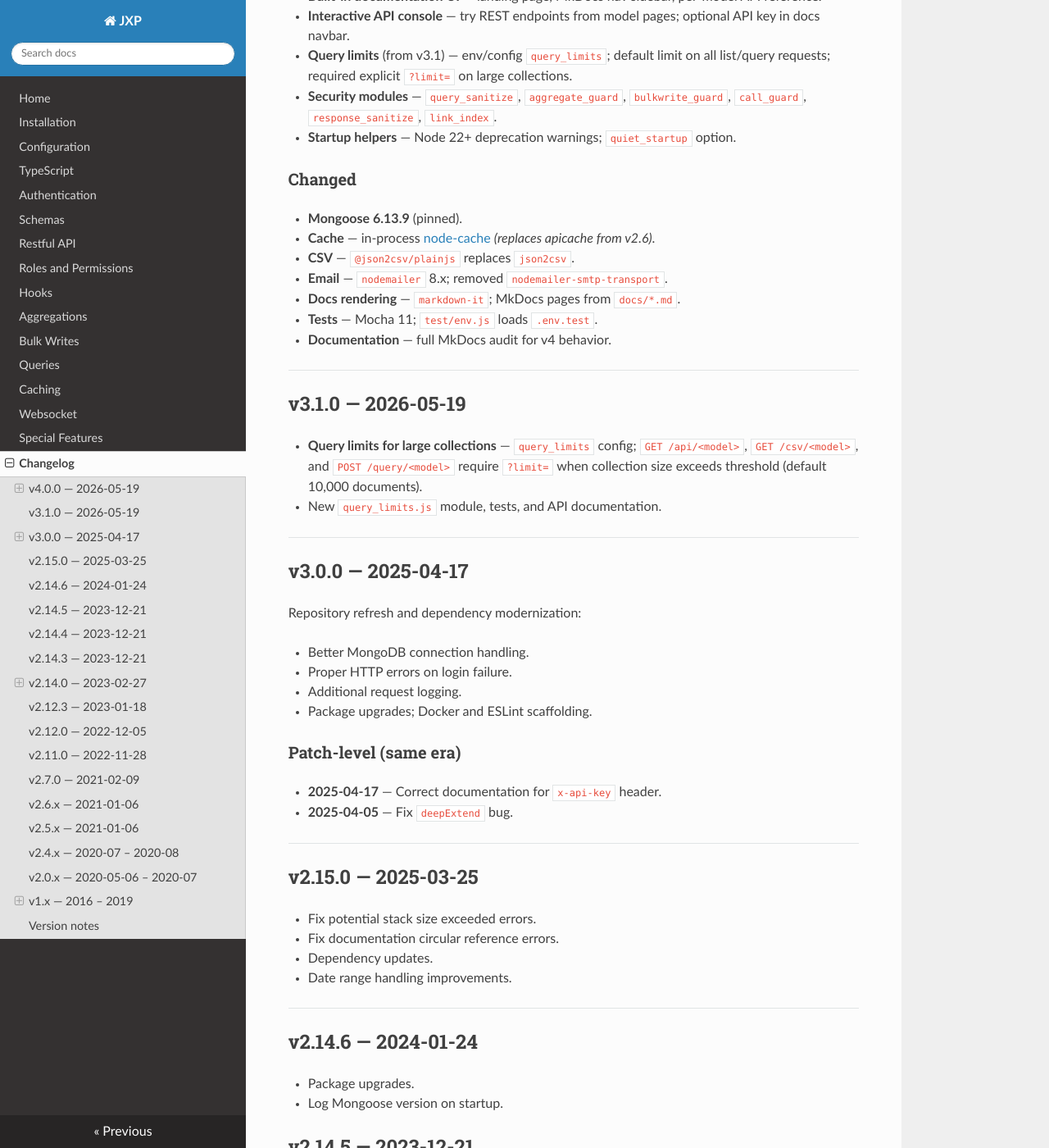
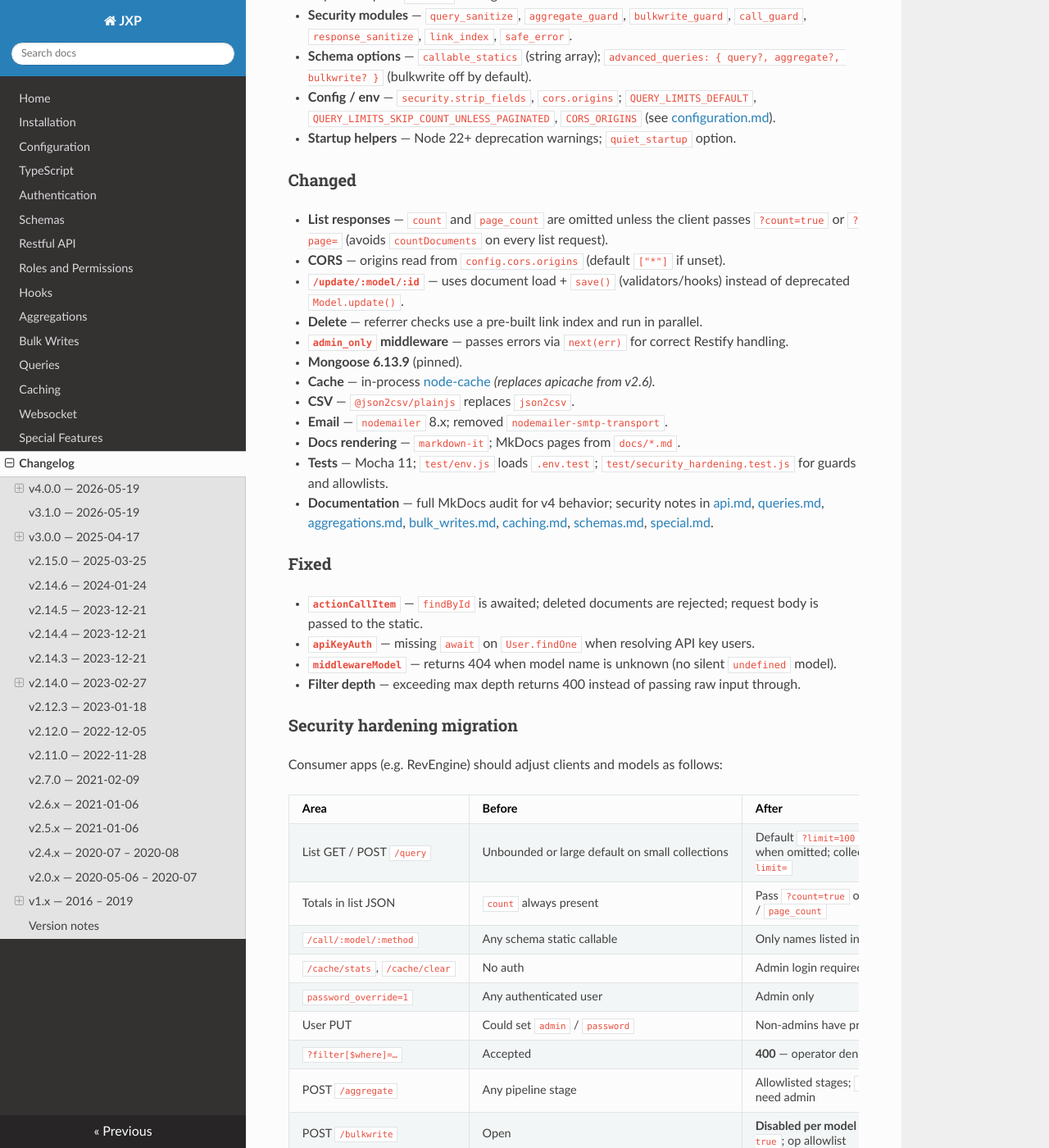
Before and after one commit to WorkSpaceMan/jxp, an MkDocs documentation site: the page built from docs/changelog.md, in a window 1280 px wide and 1400 px high, scrolled down 972 px. Shown: the whole window at 82% size. Built offline with MkDocs 1.6.1, drawn with Linux system fonts in a browser that asks for light colours; nearby versions of some CDN libraries; some of the changed text lies outside the part shown.

Commit message:
Update changelog with latest changes

````diff
--- a/docs/changelog.md
+++ b/docs/changelog.md
@@ -4,11 +4,11 @@ Notable changes to [JXP](https://github.com/WorkSpaceMan/jxp).
 
 ## v4.0.0 — 2026-05-19
 
-Major release: complete TypeScript rewrite and configuration overhaul. *(Published on local `master`; push to GitHub pending.)*
+Major release: complete TypeScript rewrite and configuration overhaul.
 
 ### Breaking changes
 
-- **Security hardening (4.0)** — default `?limit=100` on list/query endpoints; `/call` requires `callable_statics` on each model; cache admin routes require admin auth; `password_override` is admin-only; dangerous Mongo operators blocked in filters; aggregation/bulkwrite allowlists; passwords stripped from list responses.
+- **Security hardening (4.0)** — see [migration](#security-hardening-migration) below.
 - **No `config` package** — configuration via `.env` / environment variables and `jxp/libs/load-config` (compiled to `dist/libs/load-config.js`). Removed `/config/*.json` and [node-config](https://www.npmjs.com/package/config).
 - **TypeScript** — framework source under `src/`; npm package ships compiled `dist/` with `.d.ts` types.
 - **Build step required** — `npm run build` (runs on `npm install` via `prepare`).
@@ -26,18 +26,59 @@ Major release: complete TypeScript rewrite and configuration overhaul. *(Publish
 - **Built-in documentation UI** — landing page, MkDocs nav sidebar, per-model API reference.
 - **Interactive API console** — try REST endpoints from model pages; optional API key in docs navbar.
 - **Query limits** (from v3.1) — env/config `query_limits`; default limit on all list/query requests; required explicit `?limit=` on large collections.
-- **Security modules** — `query_sanitize`, `aggregate_guard`, `bulkwrite_guard`, `call_guard`, `response_sanitize`, `link_index`.
+- **Security modules** — `query_sanitize`, `aggregate_guard`, `bulkwrite_guard`, `call_guard`, `response_sanitize`, `link_index`, `safe_error`.
+- **Schema options** — `callable_statics` (string array); `advanced_queries: { query?, aggregate?, bulkwrite? }` (bulkwrite off by default).
+- **Config / env** — `security.strip_fields`, `cors.origins`; `QUERY_LIMITS_DEFAULT`, `QUERY_LIMITS_SKIP_COUNT_UNLESS_PAGINATED`, `CORS_ORIGINS` (see [configuration.md](configuration.md)).
 - **Startup helpers** — Node 22+ deprecation warnings; `quiet_startup` option.
 
 ### Changed
 
+- **List responses** — `count` and `page_count` are omitted unless the client passes `?count=true` or `?page=` (avoids `countDocuments` on every list request).
+- **CORS** — origins read from `config.cors.origins` (default `["*"]` if unset).
+- **`/update/:model/:id`** — uses document load + `save()` (validators/hooks) instead of deprecated `Model.update()`.
+- **Delete** — referrer checks use a pre-built link index and run in parallel.
+- **`admin_only` middleware** — passes errors via `next(err)` for correct Restify handling.
 - **Mongoose 6.13.9** (pinned).
 - **Cache** — in-process [node-cache](https://www.npmjs.com/package/node-cache) *(replaces apicache from v2.6)*.
 - **CSV** — `@json2csv/plainjs` replaces `json2csv`.
 - **Email** — `nodemailer` 8.x; removed `nodemailer-smtp-transport`.
 - **Docs rendering** — `markdown-it`; MkDocs pages from `docs/*.md`.
-- **Tests** — Mocha 11; `test/env.js` loads `.env.test`.
-- **Documentation** — full MkDocs audit for v4 behavior.
+- **Tests** — Mocha 11; `test/env.js` loads `.env.test`; `test/security_hardening.test.js` for guards and allowlists.
+- **Documentation** — full MkDocs audit for v4 behavior; security notes in [api.md](api.md), [queries.md](queries.md), [aggregations.md](aggregations.md), [bulk_writes.md](bulk_writes.md), [caching.md](caching.md), [schemas.md](schemas.md), [special.md](special.md).
+
+### Fixed
+
+- **`actionCallItem`** — `findById` is awaited; deleted documents are rejected; request body is passed to the static.
+- **`apiKeyAuth`** — missing `await` on `User.findOne` when resolving API key users.
+- **`middlewareModel`** — returns 404 when model name is unknown (no silent `undefined` model).
+- **Filter depth** — exceeding max depth returns 400 instead of passing raw input through.
+
+### Security hardening migration
+
+Consumer apps (e.g. RevEngine) should adjust clients and models as follows:
+
+| Area | Before | After |
+|------|--------|--------|
+| List GET / POST `/query` | Unbounded or large default on small collections | Default `?limit=100` when omitted; collections ≥10k docs still require explicit `?limit=` |
+| Totals in list JSON | `count` always present | Pass `?count=true` or `?page=` when you need `count` / `page_count` |
+| `/call/:model/:method` | Any schema static callable | Only names listed in `callable_statics` |
+| `/cache/stats`, `/cache/clear` | No auth | Admin login required |
+| `password_override=1` | Any authenticated user | Admin only |
+| User PUT | Could set `admin` / `password` | Non-admins have privilege fields stripped |
+| `?filter[$where]=…` | Accepted | **400** — operator denied |
+| POST `/aggregate` | Any pipeline stage | Allowlisted stages; `$out` / `$merge` / `$function` need admin |
+| POST `/bulkwrite` | Open | **Disabled per model** unless `advanced_queries.bulkwrite: true`; op allowlist |
+| List passwords | Could leak on `GET /api/user` | Stripped from list/query/aggregate responses |
+
+Example model opts:
+
+```js
+new JXPSchema({ ... }, {
+  perms: { admin: "crud", user: "r" },
+  callable_statics: ["preview_segment", "apply_segment"],
+  advanced_queries: { bulkwrite: true }, // only if HTTP bulkwrite is required
+});
+```
 
 ---
 
````
